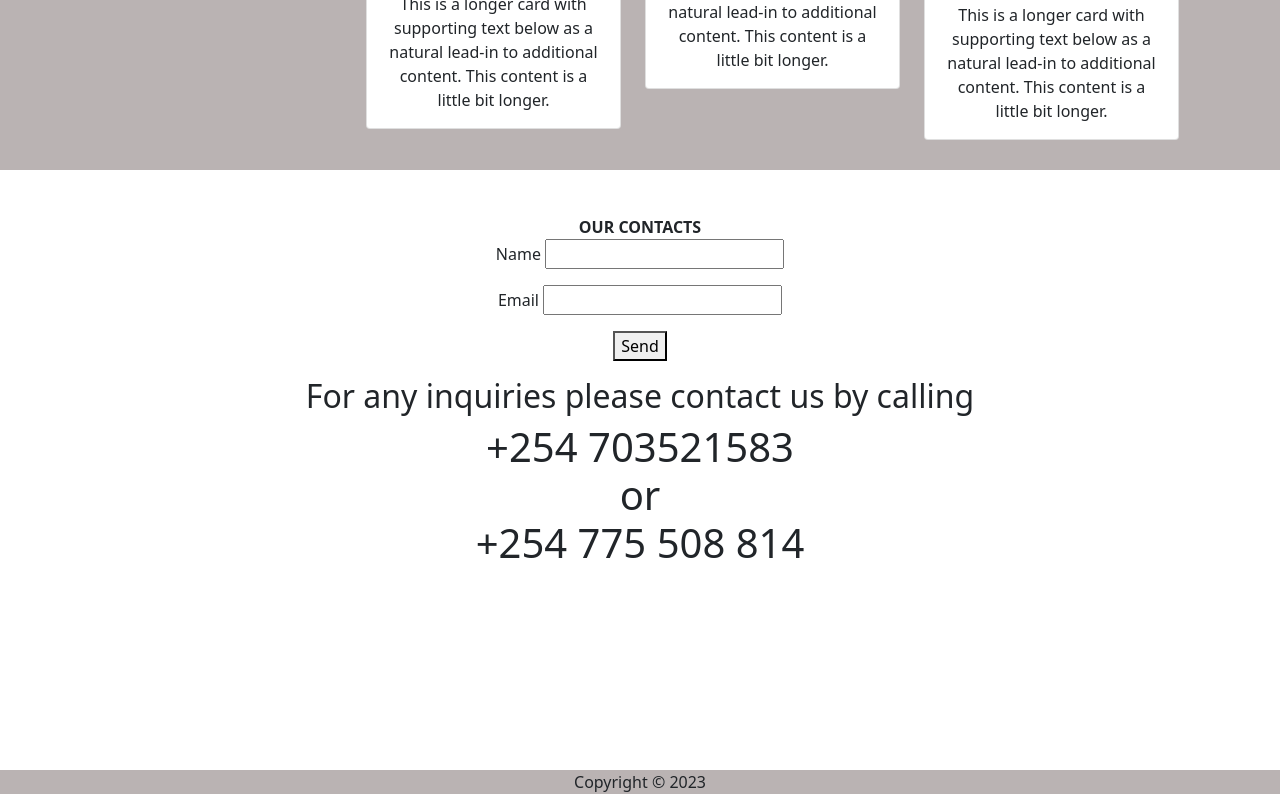
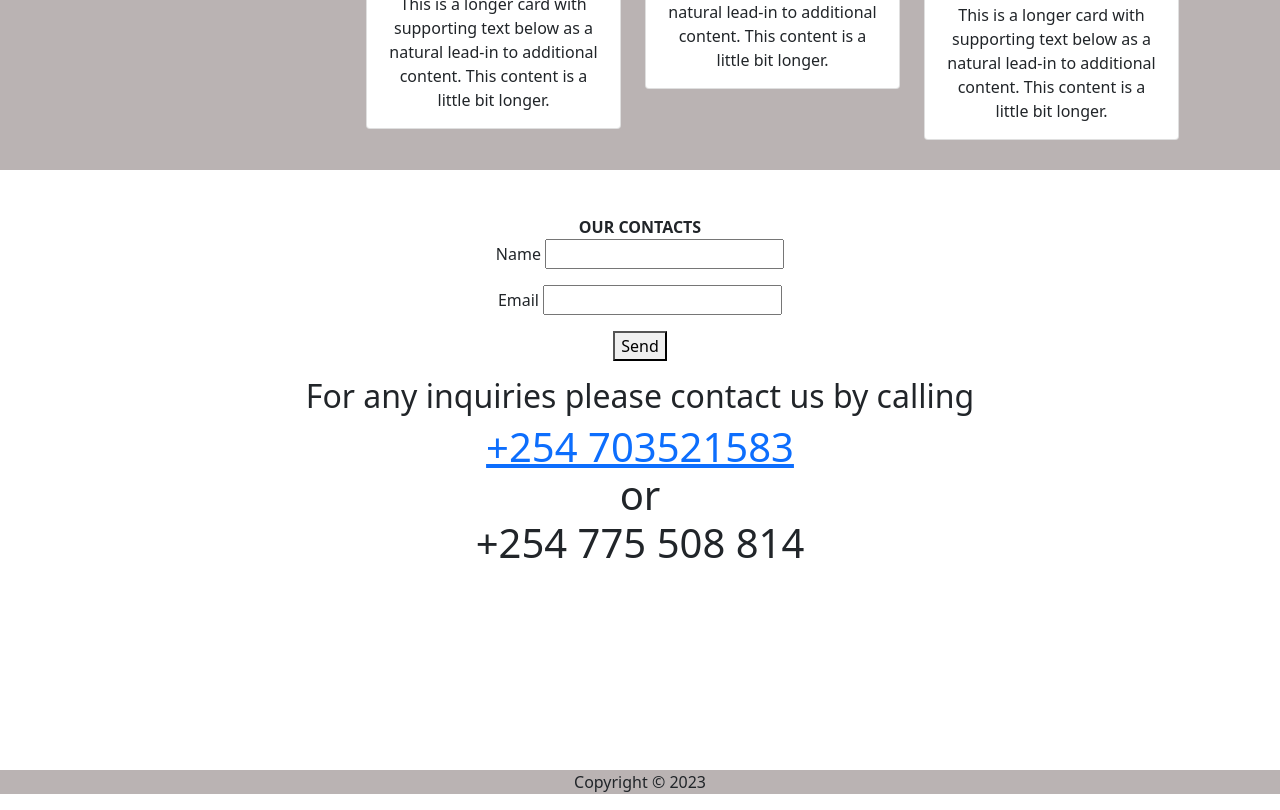
Before and after one commit to EdwinNdungu/IN-MOUSE-SYSTEM-ltd, a plain HTML site: page index.html in a window 1280 px wide. Shown: the part 2005-2815 px from the top of the page. Drawn offline with nearby package versions, Linux system fonts and the light colour scheme.

Commit message:
Add this

```diff
--- a/index.html
+++ b/index.html
@@ -164,7 +164,7 @@
         </form>
         <div class="contacts">
          <h2> For any inquiries please contact us by calling</h2>
-         <h1>+254 703521583 <br>or<br> +254 775 508 814</h1>
+         <h1><a href="tel:+254 703521583">+254 703521583</a> <br>or<br> +254 775 508 814</h1>
         </div>
 
 
```
